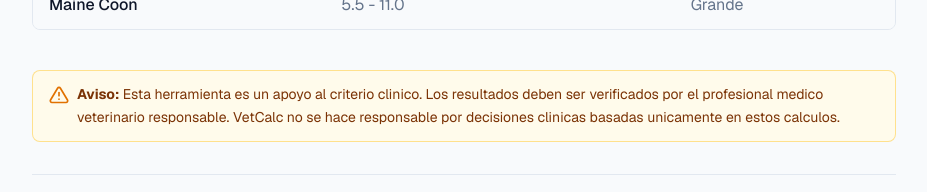
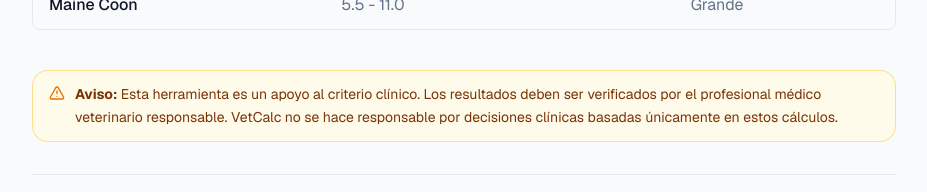
Before and after one commit to JAL117/Vet, a Next.js app: page /referencia in a window 1280 px wide. Shown: the part 2692-2884 px from the top of the page, without its empty margins (320-1247 px from the left). Built offline with nearby package versions, Linux system fonts and the light colour scheme.

Commit message:
feat: apply i18n to shared components (Disclaimer, SearchBar, Sidebar)

```diff
--- a/src/components/Disclaimer.tsx
+++ b/src/components/Disclaimer.tsx
@@ -1,29 +1,20 @@
+"use client";
+
+import { AlertTriangle } from "lucide-react";
+import { useLanguage } from "@/contexts/LanguageContext";
+
 export default function Disclaimer({ className = "" }: { className?: string }) {
+  const { t } = useLanguage();
   return (
     <div
-      className={`rounded-lg border border-amber-400/40 bg-amber-50 px-4 py-3 text-sm leading-relaxed text-amber-900 dark:border-amber-500/30 dark:bg-amber-950/40 dark:text-amber-200 ${className}`}
+      className={`rounded-2xl border border-amber-400/40 bg-amber-50 px-4 py-3 text-sm leading-relaxed text-amber-900 dark:border-amber-500/30 dark:bg-amber-950/40 dark:text-amber-200 ${className}`}
       role="alert"
     >
-      <div className="flex items-start gap-2">
-        <svg
-          xmlns="http://www.w3.org/2000/svg"
-          viewBox="0 0 24 24"
-          fill="none"
-          stroke="currentColor"
-          strokeWidth={2}
-          strokeLinecap="round"
-          strokeLinejoin="round"
-          className="mt-0.5 h-5 w-5 shrink-0 text-amber-600 dark:text-amber-400"
-        >
-          <path d="M10.29 3.86L1.82 18a2 2 0 0 0 1.71 3h16.94a2 2 0 0 0 1.71-3L13.71 3.86a2 2 0 0 0-3.42 0z" />
-          <line x1="12" y1="9" x2="12" y2="13" />
-          <line x1="12" y1="17" x2="12.01" y2="17" />
-        </svg>
+      <div className="flex items-start gap-2.5">
+        <AlertTriangle className="mt-0.5 h-4 w-4 shrink-0 text-amber-600 dark:text-amber-400" strokeWidth={2} />
         <p>
-          <strong>Aviso:</strong> Esta herramienta es un apoyo al criterio
-          clinico. Los resultados deben ser verificados por el profesional medico
-          veterinario responsable. VetCalc no se hace responsable por decisiones
-          clinicas basadas unicamente en estos calculos.
+          <strong>{t.disclaimer.alertLabel}</strong>{" "}
+          {t.disclaimer.alert}
         </p>
       </div>
     </div>
```
